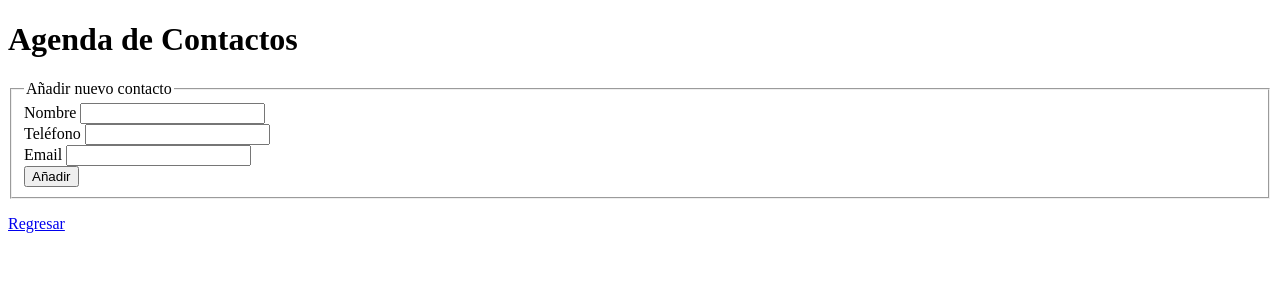
After one commit to wlizama/appengine_contact_serve, a Flask app: page /add in a window 1280 px wide. The commit adds this page. Shown: the top 300 px of the page. Run offline with Flask 2, Linux system fonts and the light colour scheme.

Commit message:
Simple add contact form

```diff
--- /dev/null
+++ b/contact_model.py
@@ -0,0 +1,6 @@
+from google.appengine.ext import ndb
+
+class Contact(ndb.Model):
+    name = ndb.StringProperty()
+    phone = ndb.StringProperty()
+    email = ndb.StringProperty()
--- a/main.py
+++ b/main.py
@@ -1,12 +1,27 @@
-# -*- coding: utf-8 -*- #
+# -*- coding: utf-8 -*-
 
-from flask import Flask, render_template
+from flask import Flask, render_template, request
+from contact_model import Contact
 app = Flask(__name__)
 
 
-@app.route('/')
-def hola():
-    return render_template("contact_book.html")
+@app.route(r'/', methods=['GET'])
+def contact_book():
+    return render_template('contact_book.html')
+
+
+@app.route(r'/add', methods=['GET', 'POST'])
+def add_contact():
+
+    if request.form:
+        contact = Contact(name=request.form.get('name'),
+                          phone=request.form.get('phone'),
+                          email=request.form.get('email'))
+
+        contact.put()
+
+    return render_template('add_contact.html')
+
 
 
 if __name__ == '__main__':
--- /dev/null
+++ b/templates/add_contact.html
@@ -0,0 +1,28 @@
+{% extends 'index.html' %}
+
+{% block body %}
+<form action="/add" method="post">
+  <fieldset>
+    <legend>Añadir nuevo contacto</legend>
+    <div>
+      <label for="name">Nombre</label>
+      <input id="name" name="name" type="text">
+    </div>
+    <div>
+      <label for="phone">Teléfono</label>
+      <input id="phone" name="phone" type="text">
+    </div>
+    <div>
+      <label for="email">Email</label>
+      <input id="email" name="email" type="email">
+    </div>
+
+    <button type="submit" name="button">Añadir</button>
+  </fieldset>
+</form>
+
+<p>
+  <a href="/">Regresar</a>
+</p>
+
+{% endblock %}
--- a/templates/contact_book.html
+++ b/templates/contact_book.html
@@ -1,4 +1,5 @@
-{% extends "index.html" %}
+{% extends 'index.html' %}
+
 {% block body %}
-  <p>Así inicia Agenda de Contactos con template de <b>Jinja2</b></p>
+  <a href="/add">añadir contacto</a>
 {% endblock %}
```
